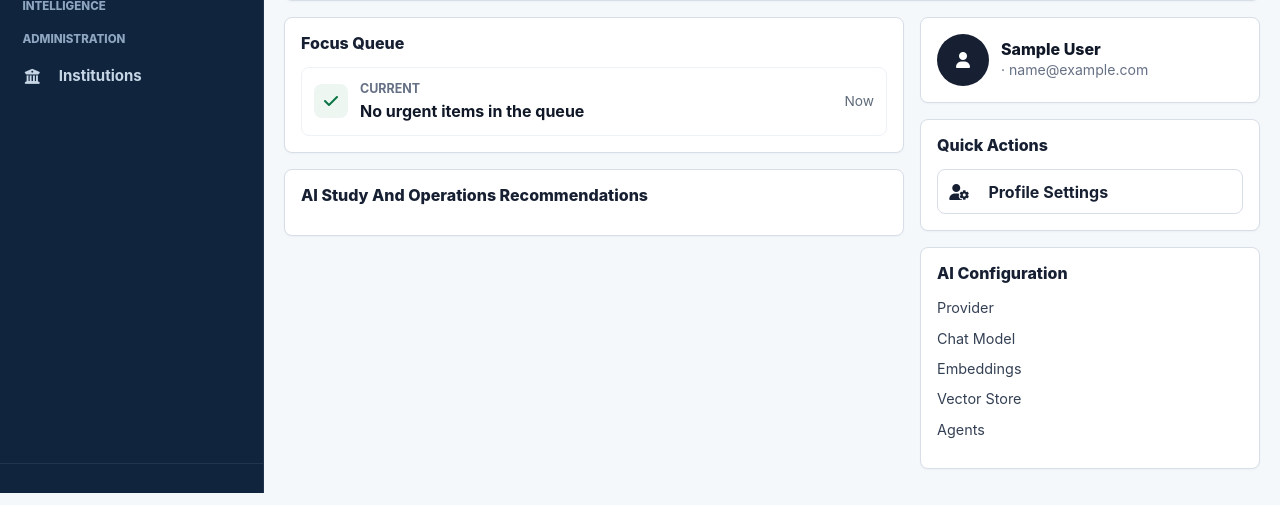
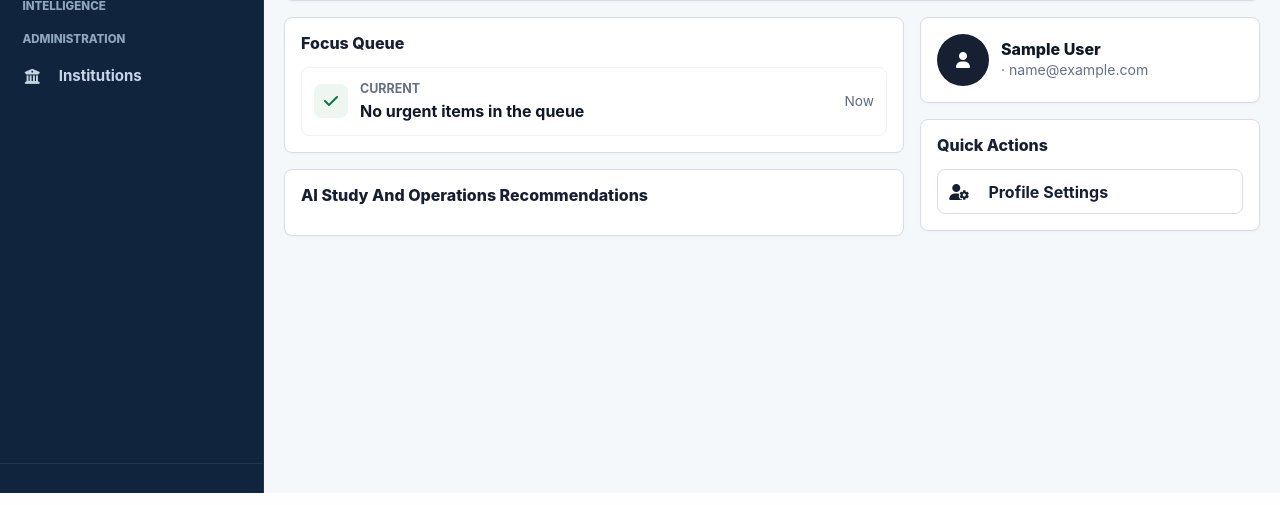
Before and after one commit to rager1904/adom-institute, a Django app: template templates/accounts/dashboard.html in a window 1280 px wide. Shown: the part 307-812 px from the top of the page. Run offline with Django 5.2, Linux system fonts and the light colour scheme; the template is opened without the code that fills it, so the values that code supplies are empty; the visitor is signed in with stand-in values (Sample User, id 1).

Commit message:
Remove AI stack panel from dashboard
Drops the Provider/Chat Model/Embeddings/Vector Store/Agents panel and agent chips per request.

```diff
--- a/templates/accounts/dashboard.html
+++ b/templates/accounts/dashboard.html
@@ -500,24 +500,6 @@
                     </a>
                 </div>
             </section>
-
-            <section class="panel">
-                <div class="panel-heading">
-                    <h2 class="panel-title">AI Configuration</h2>
-                </div>
-                <div class="ai-grid">
-                    <div class="ai-row"><span>Provider</span><strong>{{ dashboard.ai.provider }}</strong></div>
-                    <div class="ai-row"><span>Chat Model</span><strong>{{ dashboard.ai.chat_model }}</strong></div>
-                    <div class="ai-row"><span>Embeddings</span><strong>{{ dashboard.ai.embedding_model }}</strong></div>
-                    <div class="ai-row"><span>Vector Store</span><strong>{{ dashboard.ai.vector_store }}</strong></div>
-                    <div class="ai-row"><span>Agents</span><strong>{{ dashboard.ai.agent_count }}</strong></div>
-                </div>
-                <div class="agent-list">
-                    {% for agent in dashboard.ai.agents %}
-                        <span class="agent-chip">{{ agent }}</span>
-                    {% endfor %}
-                </div>
-            </section>
         </aside>
     </div>
 </div>
```
